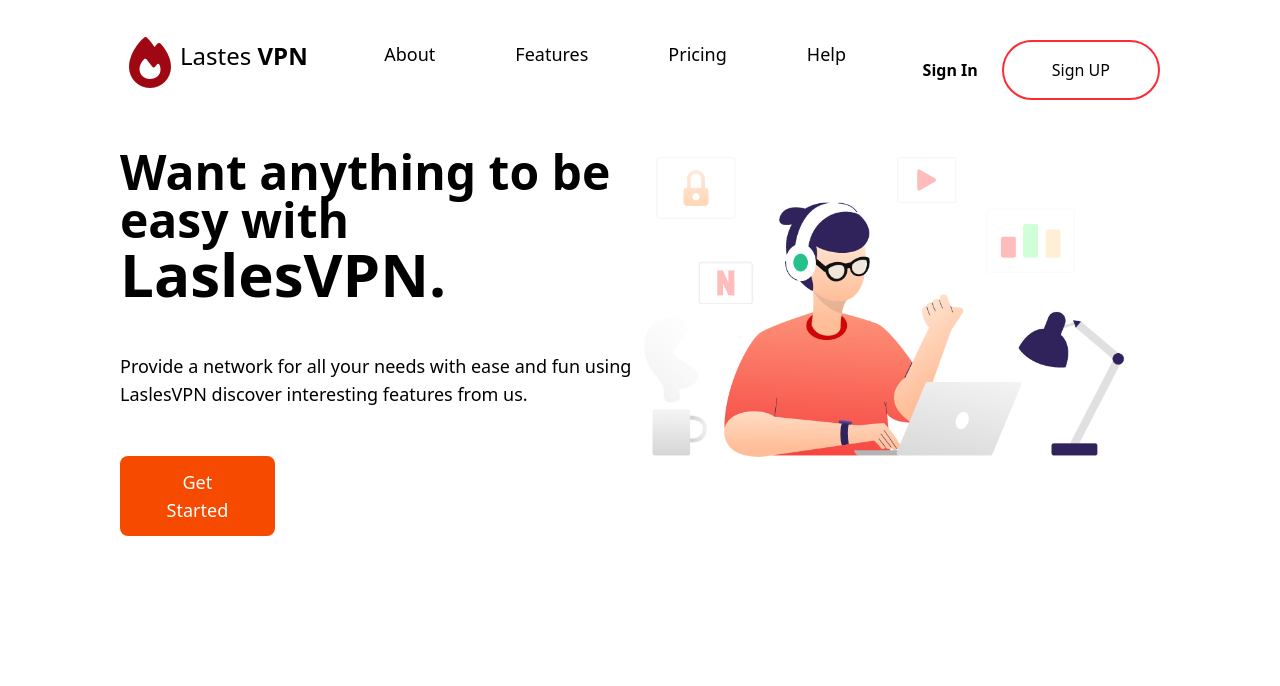
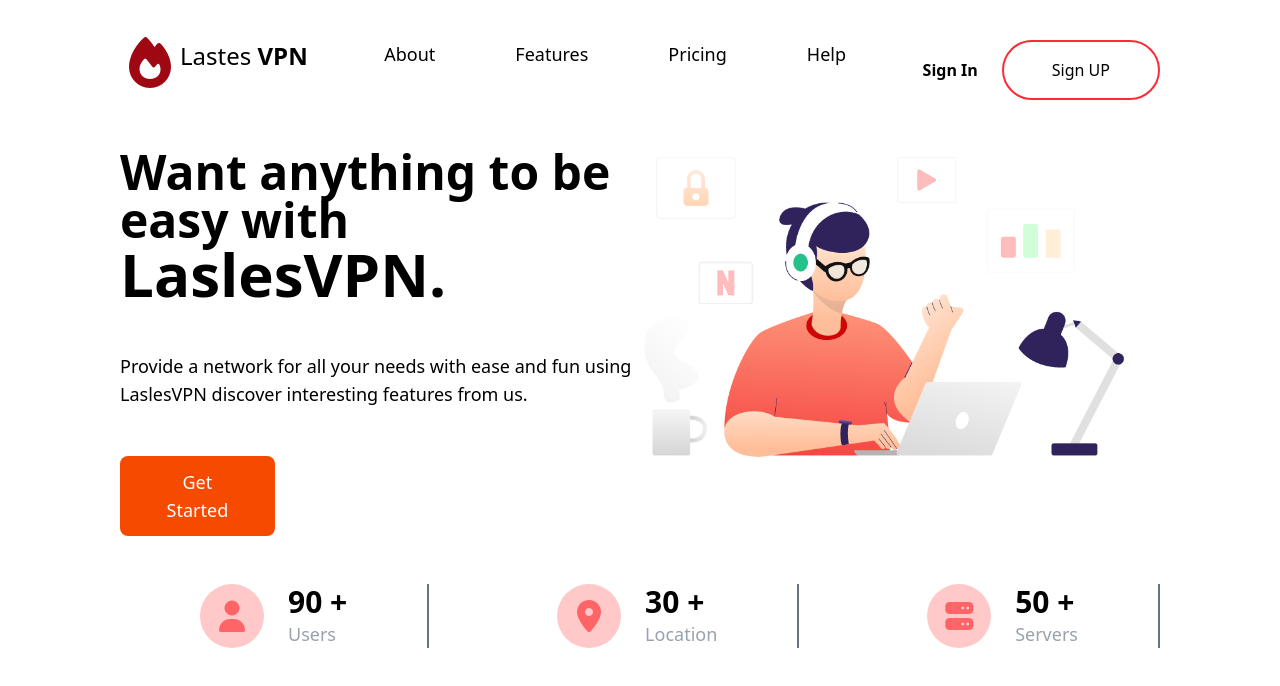
Before and after one commit to dieuaime-shami/Tailwind-css-cloning, a website: page src/index.html in a window 1280 px wide. Drawn offline with Linux system fonts and the light colour scheme.

Commit message:
location profile and server part

```diff
--- a/src/index.html
+++ b/src/index.html
@@ -43,5 +43,40 @@
       <img class="w-full" src="/Tailwind-css-cloning/images/fst-image.png" alt="">
     </div>
    </div>
+
+   <!-- Location -->
+
+   <div class="mt-12 flex justify-between">
+
+     <div class="flex gap-6 items-center border-r-2 border-gray-500 px-20">
+     <div class=" h-16 w-16 bg-red-200 flex items-center justify-center rounded-full">
+       <i class="fa-solid fa-user fa-2x text-red-400 "></i>
+     </div>
+     <div>
+      <p class="text-3xl font-bold">90 +</p>
+      <p class="text-lg text-gray-400">Users</p>
+     </div>
+    </div>
+
+     <div class="flex gap-6 items-center border-r-2 border-gray-500 px-20">
+     <div class=" h-16 w-16 bg-red-200 flex items-center justify-center rounded-full">
+       <i class="fa-solid fa-location-dot fa-2x text-red-400 "></i>
+     </div>
+     <div>
+      <p class="text-3xl font-bold">30 +</p>
+      <p class="text-lg text-gray-400">Location</p>
+     </div>
+    </div>
+
+     <div class="flex gap-6 items-center border-r-2 border-gray-500 px-20">
+     <div class=" h-16 w-16 bg-red-200 flex items-center justify-center rounded-full">
+       <i class="fa-solid fa-server fa-2x text-red-400 "></i>
+     </div>
+     <div>
+      <p class="text-3xl font-bold">50 +</p>
+      <p class="text-lg text-gray-400">Servers</p>
+     </div>
+    </div>
+   </div>
 </body>
 </html>
```
Also changed, not shown: src/output.css.
